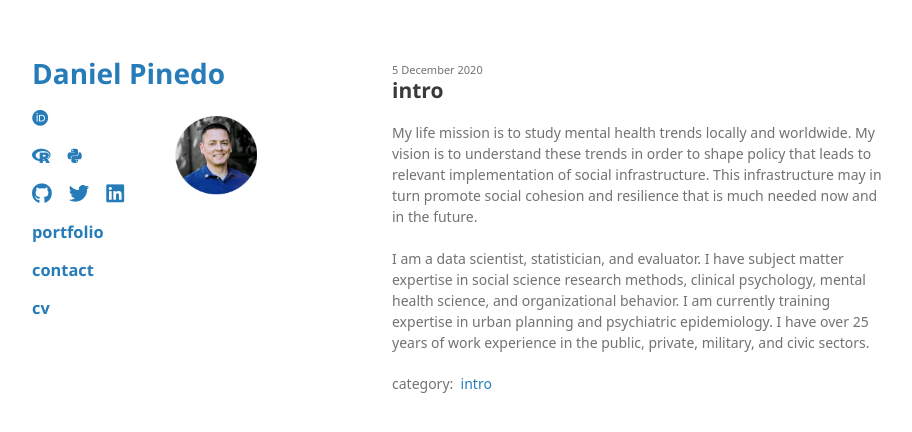
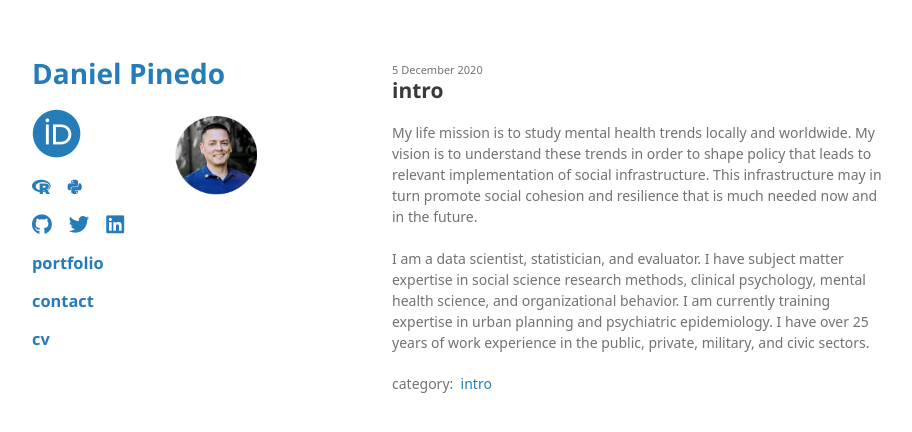
Before and after one commit to odenipinedo/odenipinedo.github.io, a Jekyll site: the page built from index.html, in a window 1280 px wide. Shown: the top 432 px of the page, without its empty margins (178-1090 px from the left). Built offline with Jekyll 4.4.1, drawn with Linux system fonts in a browser that asks for light colours; nearby versions of some CDN libraries; some web fonts are replaced; the repository's description, which GitHub fills in, is left out.

Commit message:
Update head.html

```diff
--- a/_includes/head.html
+++ b/_includes/head.html
@@ -5,10 +5,10 @@
      <div class="list-group">
       <h3>
       <a href="https://orcid.org/0000-0002-1864-1303" class="btn" target="_blank" rel="noopener noreferrer">
-        <i class="fab fa-orcid"></i>&nbsp; &nbsp;
+        <i class="fab fa-orcid fa-3x"></i>&nbsp; &nbsp;
       </a>
       <a href="https://scholar.google.com/citations?hl=en&user=owb4eZUAAAAJ" class="btn">
-        <i class="ai ai-google-scholar"></i>&nbsp; &nbsp;
+        <i class="ai ai-google-scholar ai-3x"></i>&nbsp; &nbsp;
       </a>
       </h3>
     </div>
```
